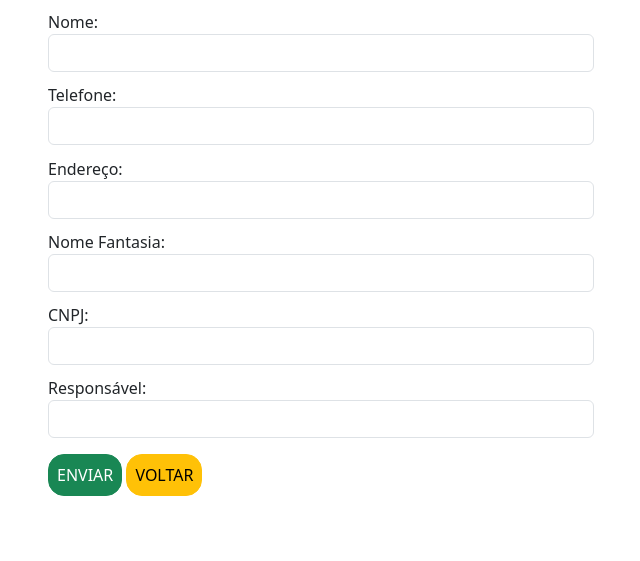
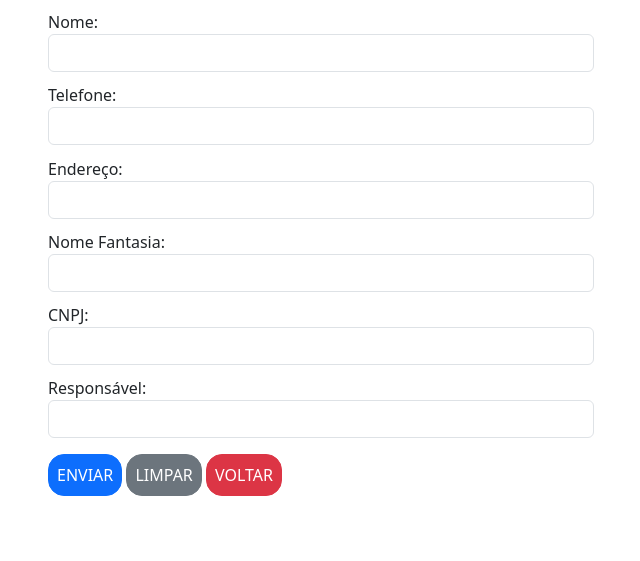
Before and after one commit to kaikem/OverCRUD, a PHP site: page /empcadastro.php in a window 1280 px wide. Shown: the part 193-754 px from the top of the page, without its empty margins (319-959 px from the left). Run offline with PHP 8.4, Linux system fonts and the light colour scheme; the visitor is signed in with stand-in values (Sample User, id 1).

Commit message:
Update empcadastro.php
Botões do form.

```diff
--- a/overcrud/empcadastro.php
+++ b/overcrud/empcadastro.php
@@ -71,8 +71,9 @@ require_once 'sessionverif.php';
                     </div>
 
                     <div class="form-group my-3">
-                        <input type="submit" class="btn btn-success loginbtn" value="ENVIAR">
-                        <a href="home.php" class="btn btn-warning loginbtn">VOLTAR</a>
+                        <input type="submit" class="btn btn-primary loginbtn" value="ENVIAR">
+                        <button type="button" class="btn btn-secondary loginbtn" onclick="reset()">LIMPAR</button>
+                        <a href="emplista.php" class="btn btn-danger loginbtn">VOLTAR</a>
                     </div>
                 </form>
             </div>
```
